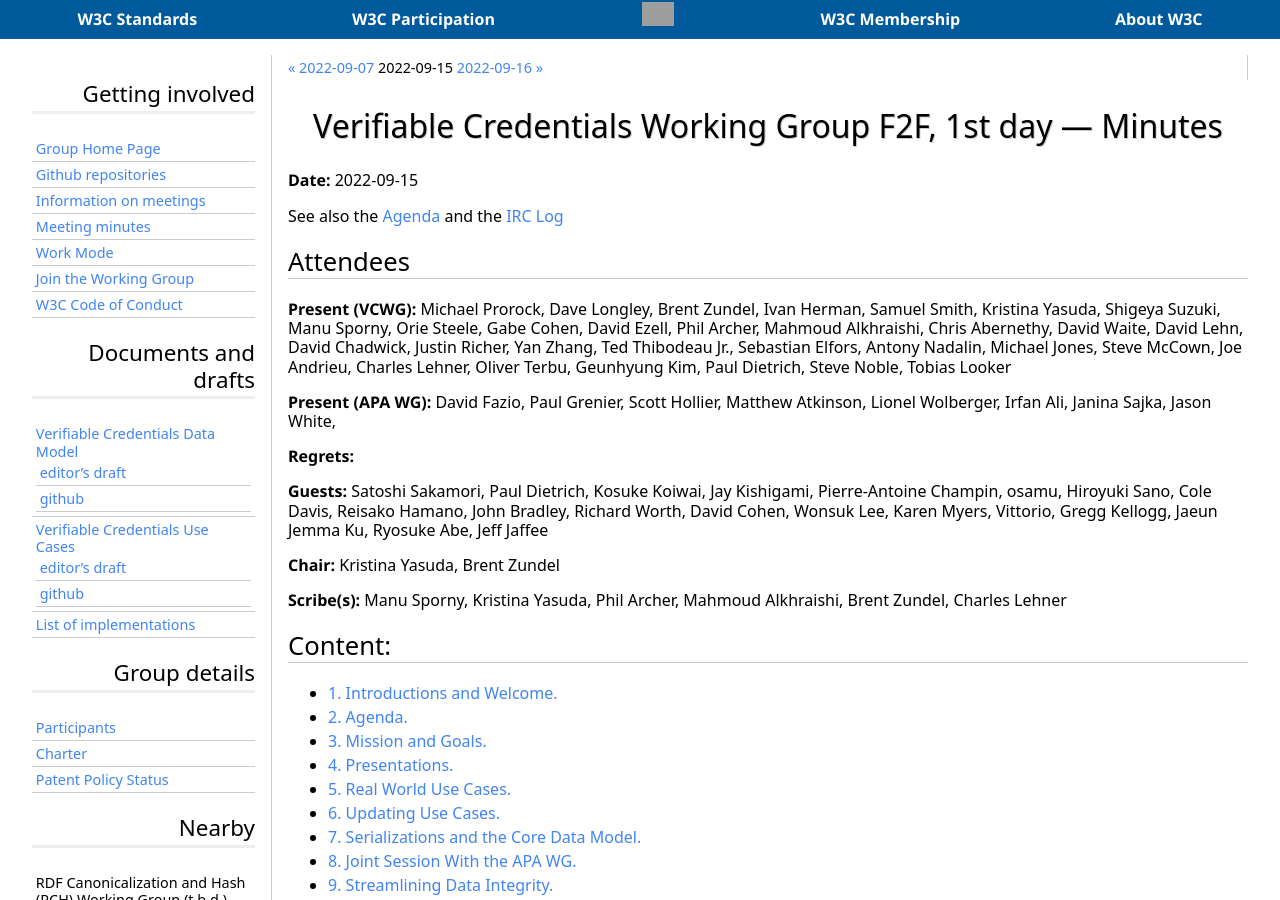
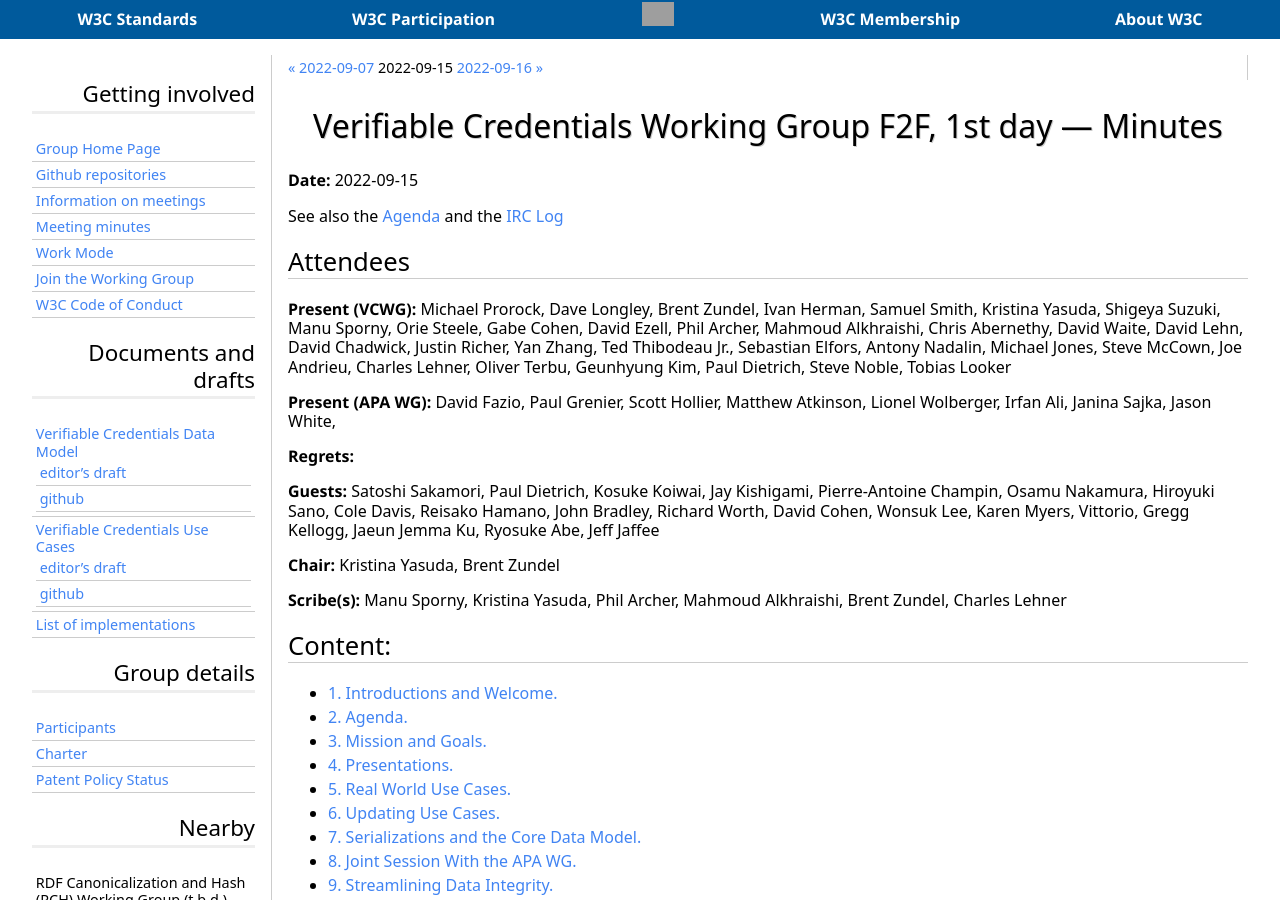
Before and after one commit to w3c/verifiable-credentials, a Jekyll site: the page built from _minutes/2022-09-15-vcwg.md, in a window 1280 px wide and 900 px high. Built offline with Jekyll 4.4.1, drawn with Linux system fonts in a browser that asks for light colours; some web fonts are replaced; some of the changed text lies outside the part shown; grey boxes are pictures that could not be loaded.

Commit message:
Updated the nickname to name mapping for osamu

```diff
--- a/_minutes/2022-09-15-vcwg.md
+++ b/_minutes/2022-09-15-vcwg.md
@@ -267,7 +267,7 @@
                 },
                 {
                     "@type": "Person",
-                    "name": "osamu"
+                    "name": "Osamu Nakamura"
                 },
                 {
                     "@type": "Person",
@@ -348,7 +348,7 @@
 
 **Regrets:**
 
-**Guests:** Satoshi Sakamori, Paul Dietrich, Kosuke Koiwai, Jay Kishigami, Pierre-Antoine Champin, osamu, Hiroyuki Sano, Cole Davis, Reisako Hamano, John Bradley, Richard Worth, David Cohen, Wonsuk Lee, Karen Myers, Vittorio, Gregg Kellogg, Jaeun Jemma Ku, Ryosuke Abe, Jeff Jaffee
+**Guests:** Satoshi Sakamori, Paul Dietrich, Kosuke Koiwai, Jay Kishigami, Pierre-Antoine Champin, Osamu Nakamura, Hiroyuki Sano, Cole Davis, Reisako Hamano, John Bradley, Richard Worth, David Cohen, Wonsuk Lee, Karen Myers, Vittorio, Gregg Kellogg, Jaeun Jemma Ku, Ryosuke Abe, Jeff Jaffee
 
 **Chair:** Kristina Yasuda, Brent Zundel
 
@@ -451,7 +451,7 @@
 
 **Orie Steele:** Orie Steele, CTO at Transmute, work with VCs/DIDs -- song in my head is Linkin Park -- crawling in my skin, these wounds they will not heal.
 
-**Osamu:** Osamu, Osamu from Keio, overseeing some of this work there.
+**Osamu Nakamura:** Osamu Nakamura from Keio, overseeing some of this work there.
 
 **Paul Dietrich:** Paul from GS1US, work in innovation group on digital identity work -- "I look just like Bob Dylan".
 
@@ -2385,7 +2385,7 @@
 
 > *Steve McCown:* -1.
 
-> *osamu:* -1.
+> *Osamu Nakamura:* -1.
 
 > *Ted Thibodeau Jr.:* -0.5.
 
```
Also changed, not shown: _minutes/2022-09-16-vcwg.md (+3 -2 lines).
